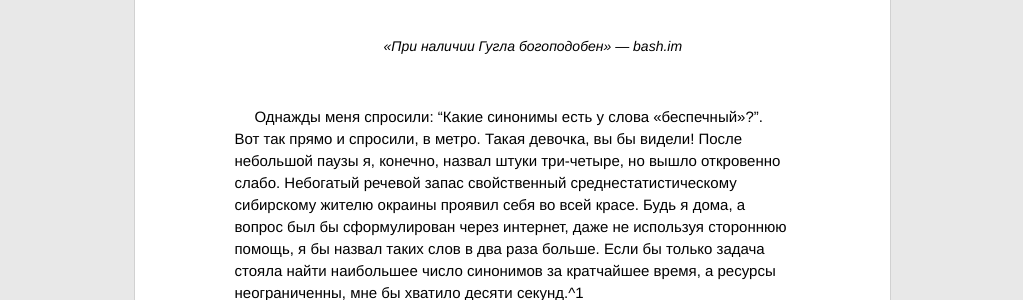
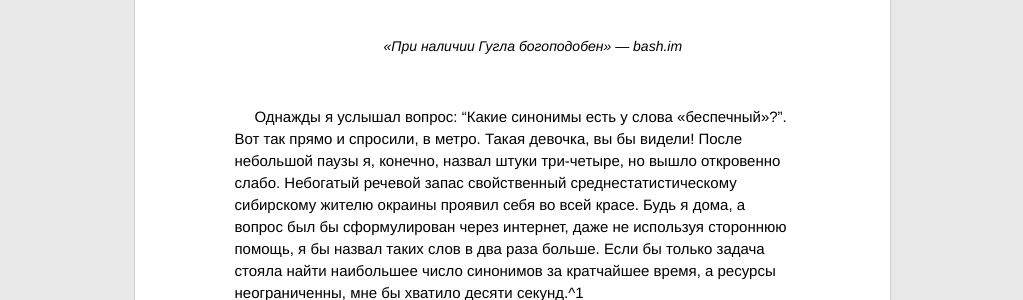
Before and after one commit to ptmt/ptmt.github.com, a Jekyll site: the page built from _posts/2012-07-02-we-are-lazy.md, in a window 1280 px wide and 900 px high. Shown: the part 237-537 px from the top of the window, without its empty margins (128-1151 px from the left). Built offline with Jekyll 4.4.1, drawn with Linux system fonts in a browser that asks for light colours; Markdown is read by kramdown in place of the engine named in the settings.

Commit message:
Update master

```diff
--- a/_posts/2012-07-02-we-are-lazy.md
+++ b/_posts/2012-07-02-we-are-lazy.md
@@ -6,7 +6,7 @@
 
 > «При наличии Гугла богоподобен» — bash.im
 
-Однажды меня спросили: “Какие синонимы есть у слова «беспечный»?”. Вот так прямо и спросили, в метро. Такая девочка, вы бы видели! После небольшой паузы я, конечно, назвал штуки три-четыре, но вышло откровенно слабо. Небогатый речевой запас свойственный среднестатистическому сибирскому жителю окраины проявил себя во всей красе. Будь я дома, а вопрос был бы сформулирован через интернет, даже не используя стороннюю помощь, я бы назвал таких слов в два раза больше. Если бы только задача стояла найти наибольшее число синонимов за кратчайшее время, а ресурсы неограниченны, мне бы хватило десяти секунд.^1
+Однажды я услышал вопрос: “Какие синонимы есть у слова «беспечный»?”. Вот так прямо и спросили, в метро. Такая девочка, вы бы видели! После небольшой паузы я, конечно, назвал штуки три-четыре, но вышло откровенно слабо. Небогатый речевой запас свойственный среднестатистическому сибирскому жителю окраины проявил себя во всей красе. Будь я дома, а вопрос был бы сформулирован через интернет, даже не используя стороннюю помощь, я бы назвал таких слов в два раза больше. Если бы только задача стояла найти наибольшее число синонимов за кратчайшее время, а ресурсы неограниченны, мне бы хватило десяти секунд.^1
 
 Через десять лет с помощью каких-нибудь Google Glasses (Apple HUD^2, Windows Eye), встроенных в ваши контактные линзы получить полный список таких слов можно будет прямо там, в метро.^3
 
```
